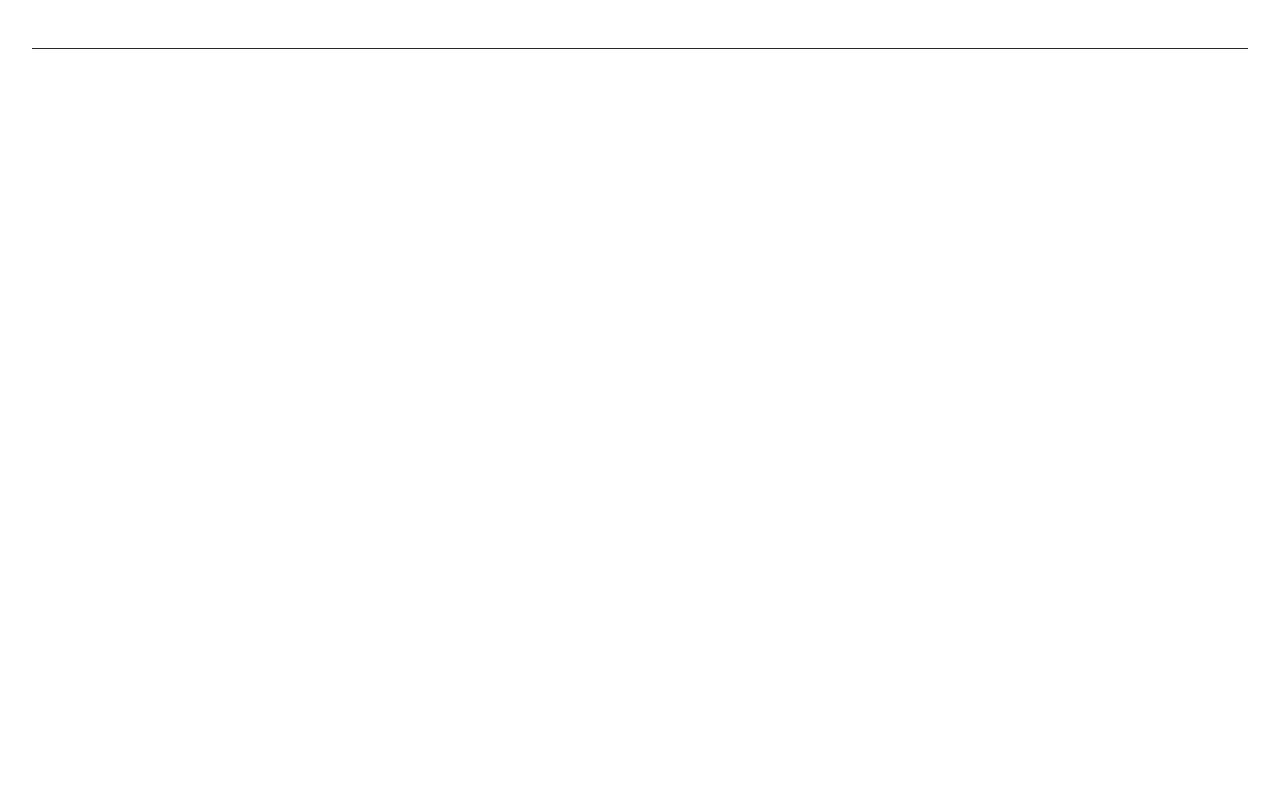
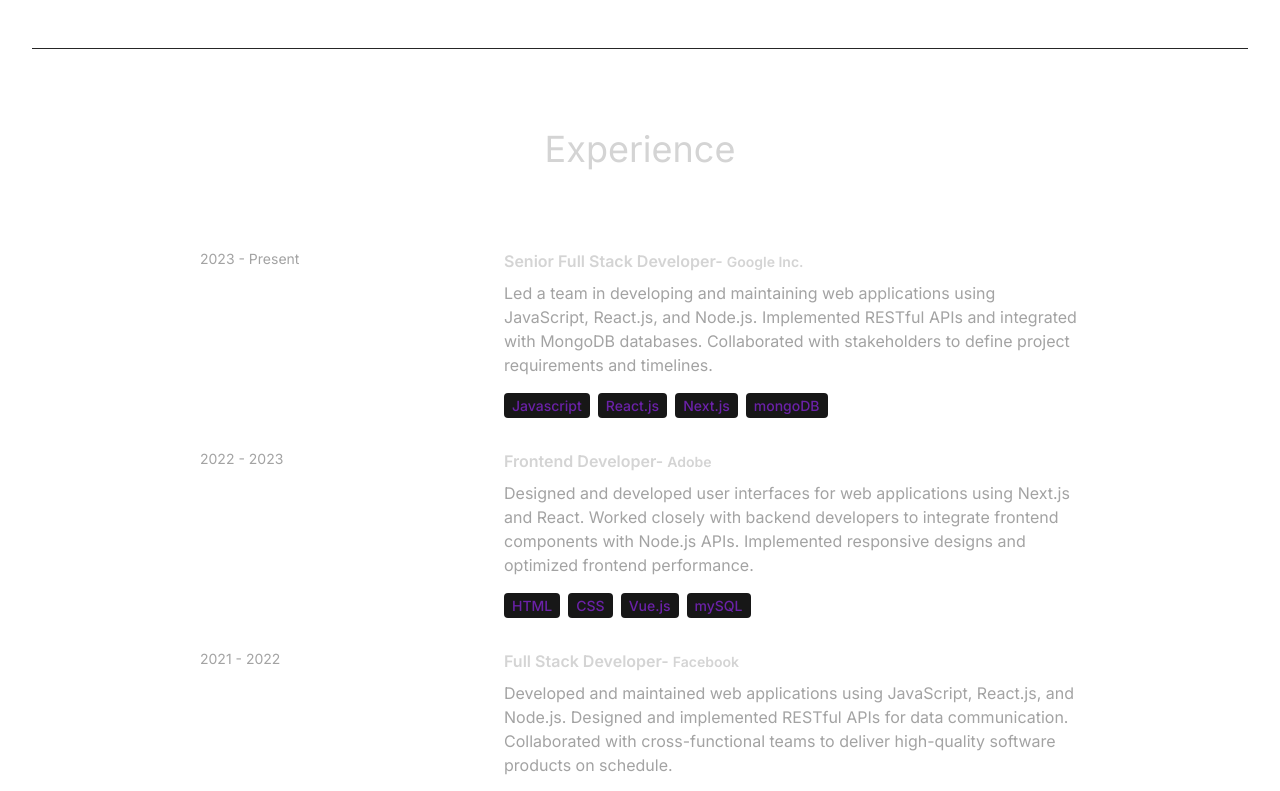
Before and after one commit to kaleshavali4346/kalesha_vali, a React (Vite) app: page / in a window 1280 px wide. Shown: the part 2460-3251 px from the top of the page. Before the commit the page ends 2509 px from the top, so only its background shows below. Built offline with nearby package versions, Linux system fonts and the light colour scheme.

Commit message:
added experience component

```diff
--- a/src/App.jsx
+++ b/src/App.jsx
@@ -3,10 +3,11 @@
 import Hero from "./components/Hero";
 import About from "./components/About";
 import Technologies from "./components/Technologies";
+import Experience from "./components/Experience";
 
 function App() {
   return (
-    <div className="overflow-x-hidden text-neutral-300 antialiased selection:bg-cyan-300 selection:text-cyan-900">
+    <div className="overflow-x-hidden text-neutral-300 antialiased selection:bg-neutral-400 selection:text-neutral-400">
       <div className="fixed top-0 -z-10 h-full w-full">
         <div className="absolute inset-0 -z-10 h-full w-full items-center px-5 py-24 [background:radial-gradient(125%_125%_at_50%_10%,#000_40%,#63e_100%)]"></div>
       </div>
@@ -15,6 +16,7 @@
         <Hero/>
         <About/>
         <Technologies/>
+        <Experience/>
       </div>
     </div>
   );}
--- /dev/null
+++ b/src/components/Experience.jsx
@@ -0,0 +1,29 @@
+import { EXPERIENCES } from "../constants";
+
+const Experience = ()=>{
+    return (
+        <div className="border-b border-neutral-900 pb-4">
+            <h1 className="my-20 text-center text-4xl">Experience</h1>
+            <div>
+                {EXPERIENCES.map((experience,index)=>(
+                    <div key={index} className="mb-8 flex flex-wrap lg:justify-center">
+                        <div className="w-full lg:w-1/4">
+                            <p className="mb-2 text-sm text-neutral-400">{experience.year}</p>
+                        </div>
+                        <div className="w-full max-w-xl lg:w-3/4">
+                            <h6 className="mb-2 font-semibold">
+                                {experience.role}- <span className="text-sm ttext-purple-100">{experience.company}</span>
+                            </h6>
+                            <p className="mb-4 text-neutral-400">{experience.description}</p>
+                            {experience.technologies.map((tech,index)=>(
+                                <span key={index} className="mr-2 mt-4 rounded bg-neutral-900 px-2 py-1 text-sm font-medium text-purple-800">{tech}</span>
+                            ))}
+                        </div>
+                    </div>
+                ))}
+            </div>
+        </div>
+    )
+}
+
+export default Experience;
```
